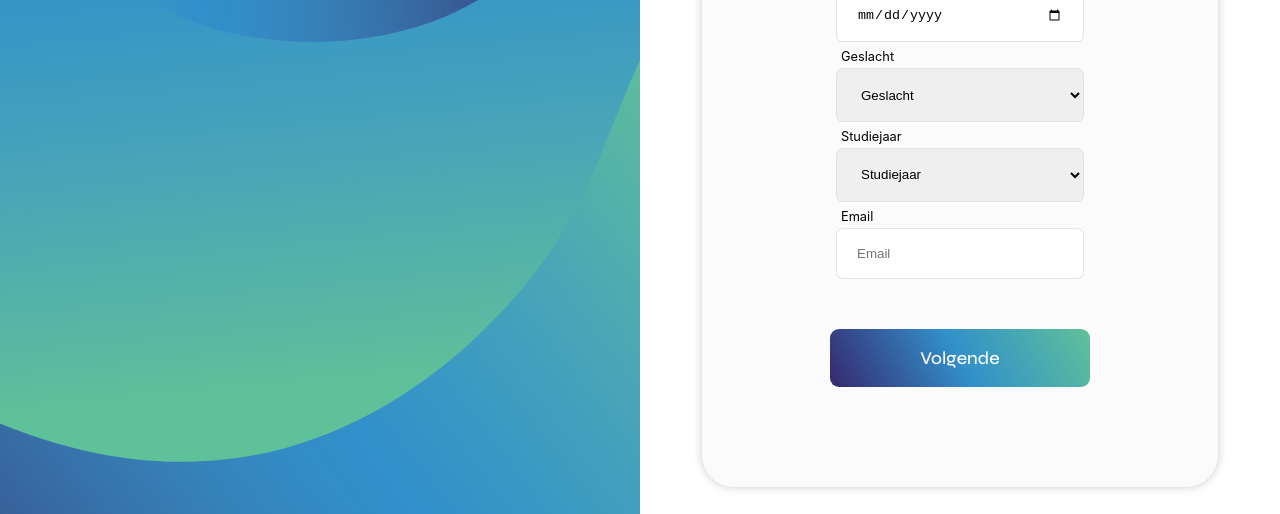
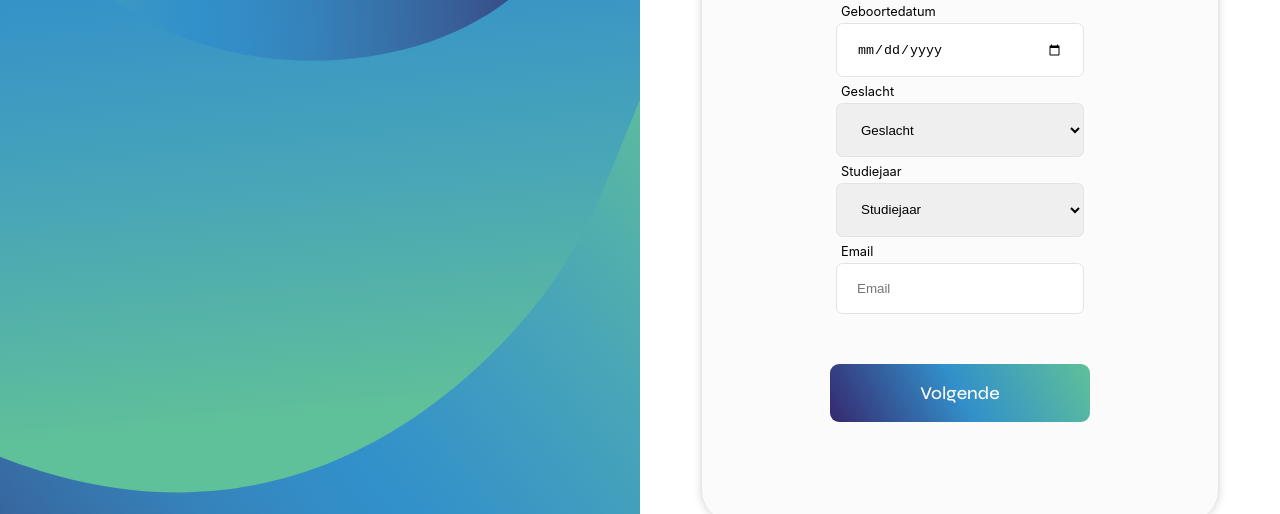
Before and after one commit to ZienabAlr/i-Spot-F, a website built with Vite: page SignUp/index.html in a window 1280 px wide. Shown: the part 615-1129 px from the top of the page. Built offline with nearby package versions, Linux system fonts and the light colour scheme.

Commit message:
style(style.css): style added to div with class inputs

```diff
--- a/SignUp/style.css
+++ b/SignUp/style.css
@@ -70,6 +70,10 @@ body{
   padding: 0 20px;
 }
 
+.inputs{
+  margin: 35px 0;
+}
+
 .inpt{
   display: block;
   padding: 1.3em 1.5em;
```
